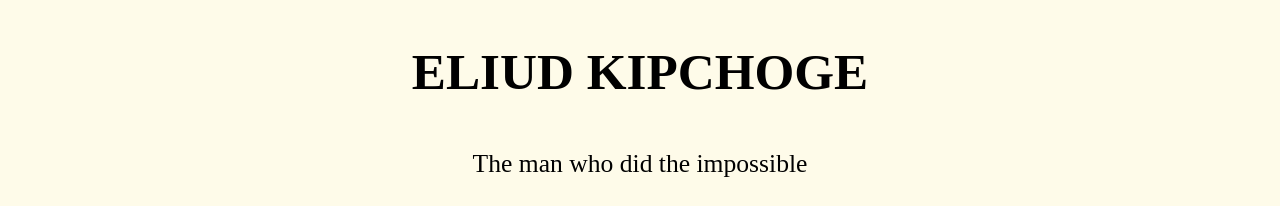
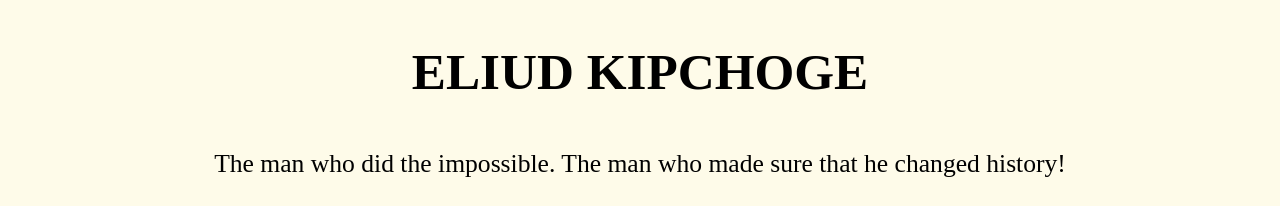
Before and after one commit to RicardoEgas/MicroverseTrialRicardo-Lewis, a plain HTML site: page index.html in a window 1280 px wide. Shown: the top 206 px of the page. Drawn offline with Linux system fonts and the light colour scheme.

Commit message:
I have added some html text to the repository

```diff
--- a/index.html
+++ b/index.html
@@ -9,7 +9,7 @@
   <body id = "main">
     <script src="https://cdn.freecodecamp.org/testable-projects-fcc/v1/bundle.js"></script>
     <h1 id = "title">ELIUD KIPCHOGE</h1>
-    <p>The man who did the impossible</p>
+    <p>The man who did the impossible. The man who made sure that he changed history!</p>
 
     <div id = "img-div">
      <img src="https://media.cnn.com/api/v1/images/stellar/prod/210808193536-eliud-kipchoge-olympic-marathon.jpg?q=x_3,y_145,h_1423,w_2529,c_crop/h_720,w_1280" alt="Kipchoge picture" id = "image">
```
